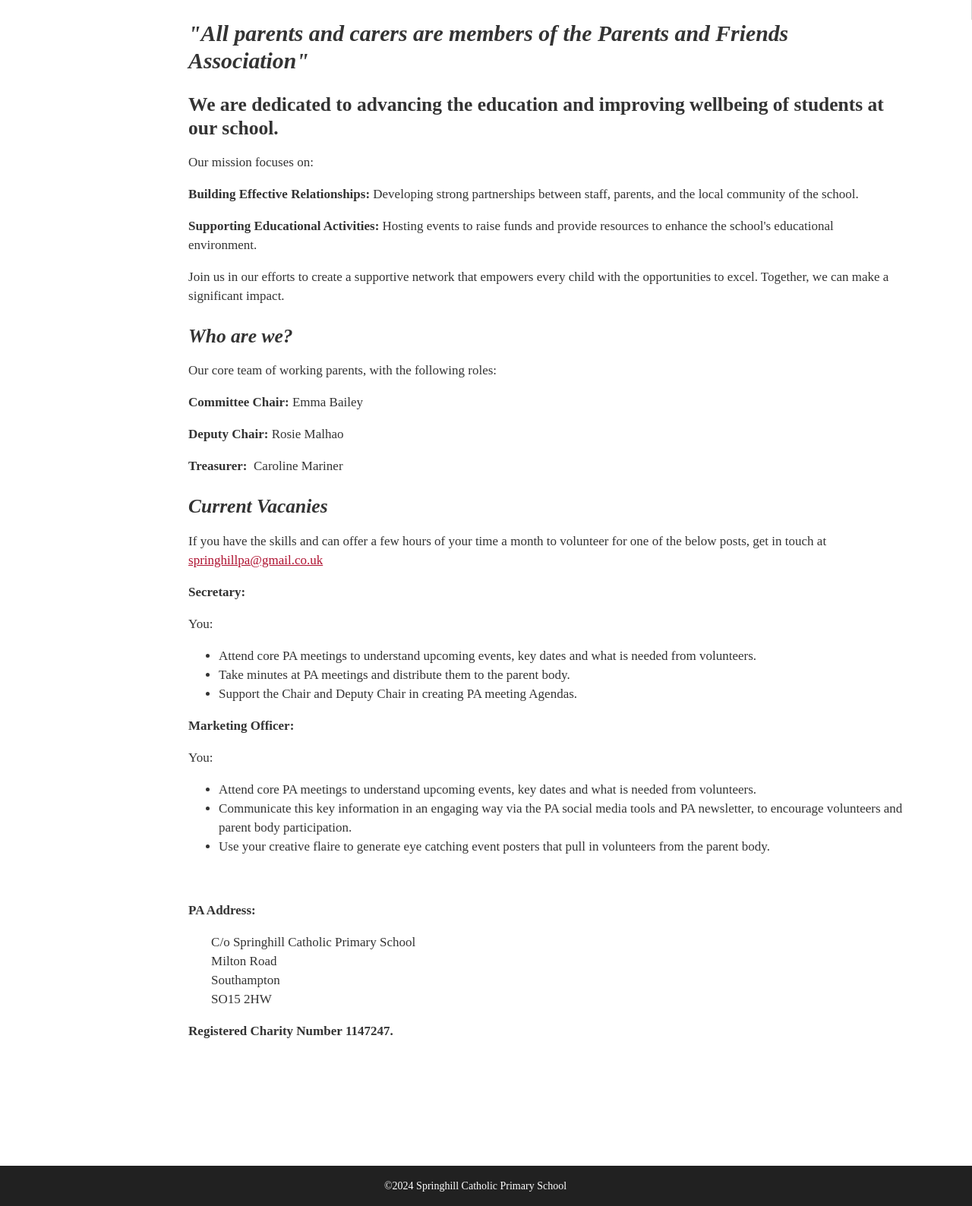
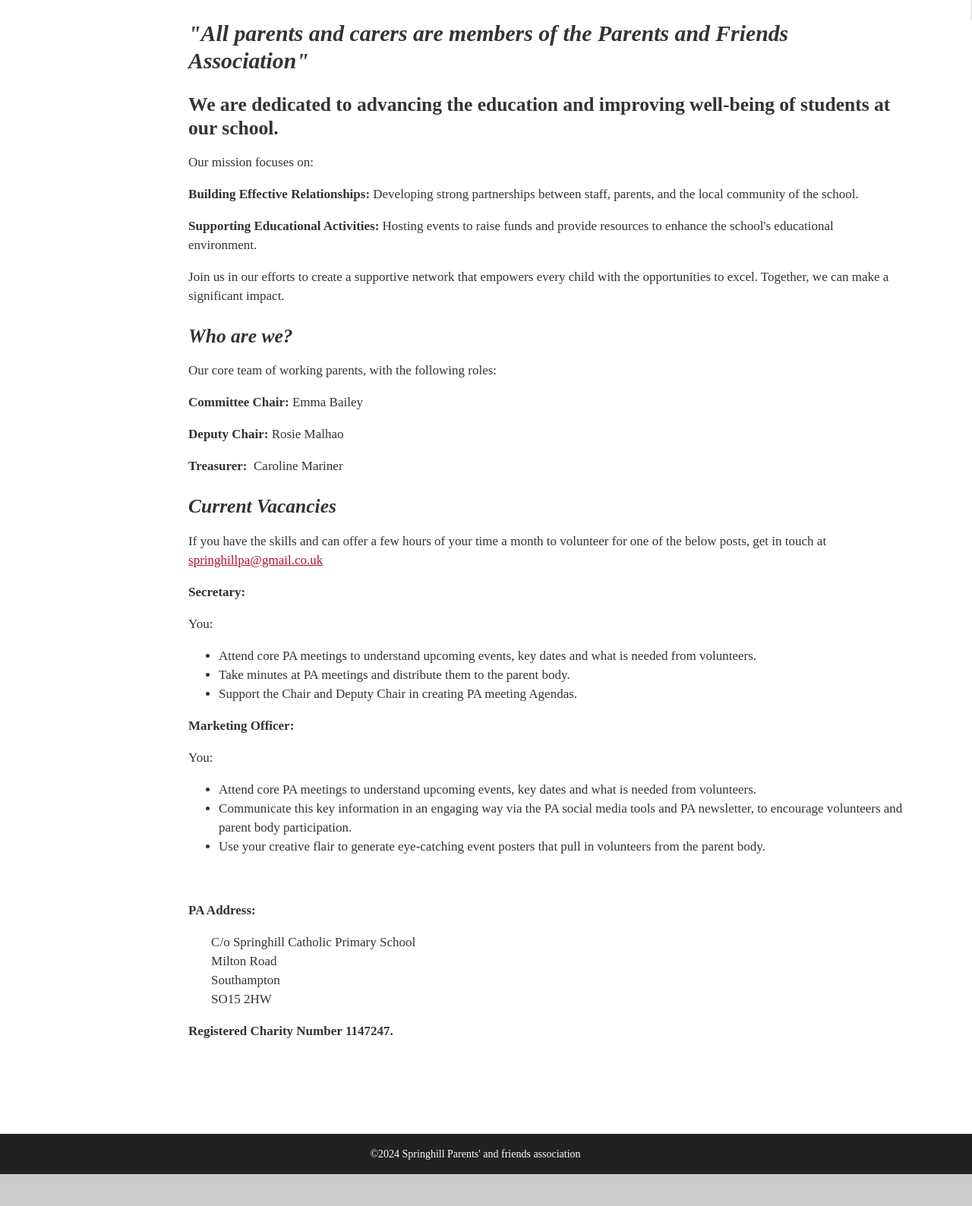
Before and after one commit to malhao/springhill-parents-associations, a plain HTML site: page public/index.html in a window 1280 px wide. Shown: the part 699-2287 px from the top of the page at 76% size. After the commit the page ends 2245 px from the top, so only its background shows below. Drawn offline with Linux system fonts and the light colour scheme; a script that the page names is missing; a web font is replaced by a local one.

Commit message:
Correct typos

```diff
--- a/public/index.html
+++ b/public/index.html
@@ -1450,7 +1450,7 @@
                 <div class="content__region"><h3><em>"All parents and carers are members of the Parents and Friends
                     Association"</em></h3>
 
-                    <p><h4><em></em><strong>We are dedicated to advancing the education and improving wellbeing of students at our school.</strong></em></h4> </p>
+                    <p><h4><em></em><strong>We are dedicated to advancing the education and improving well-being of students at our school.</strong></em></h4> </p>
 
                     <p>Our mission focuses on:
 
@@ -1459,7 +1459,7 @@
 
                     <p>Join us in our efforts to create a supportive network that empowers every child with the opportunities to excel. Together, we can make a significant impact.</p>
 
-                    <h4><em><strong>Who are we?</strong></h4></em>
+                    <h4><em><strong>Who are we?</strong></em></h4>
 
                     <p>Our core team of working parents, with the following roles:</p>
                     <p><strong>Committee Chair:&nbsp;</strong>Emma Bailey</p>
@@ -1469,7 +1469,7 @@
                    <p><strong>Treasurer:&nbsp;</strong>&nbsp;Caroline Mariner</p>
 
 
-                <h4><em><strong>Current Vacanies</strong></h4></em></p>
+                <h4><em><strong>Current Vacancies</strong></h4></em></p>
                     <p>If you have the skills and can offer a few hours of your time a month to volunteer for one of the below posts, get in touch at <a href="mailto:springhillpa@gmail.co.uk">springhillpa@gmail.co.uk</a></p>
                     <p><strong>Secretary: </strong></p>
                     <p>You: </p>
@@ -1486,7 +1486,7 @@
                     <ul>
                         <li>Attend core PA meetings to understand upcoming events, key dates and what is needed from volunteers.</li>
 						<li>Communicate this key information in an engaging way via the PA social media tools and PA newsletter, to encourage volunteers and parent body participation.</li>
-                        <li>Use your creative flaire to generate eye catching event posters that pull in volunteers from the parent body.</li>
+                        <li>Use your creative flair to generate eye-catching event posters that pull in volunteers from the parent body.</li>
                     </ul>
 
                     <br>
@@ -1499,16 +1499,13 @@
                         <p style="margin-bottom:0; margin-top: 0;">SO15 2HW</p>
                     </div>
                     <p><b>Registered Charity Number 1147247.</b></p>
-
-                    <p>&nbsp;</p>
-
         </div>
     </main>
 
 
     <footer class="footer parent block-d center">
         <p>
-            <span>©2024 Springhill Catholic Primary School  <span class="footer__sep"></span></span>
+            <span>©2024 Springhill Parents' and friends association  <span class="footer__sep"></span></span>
         </p>
     </footer>
 
```
